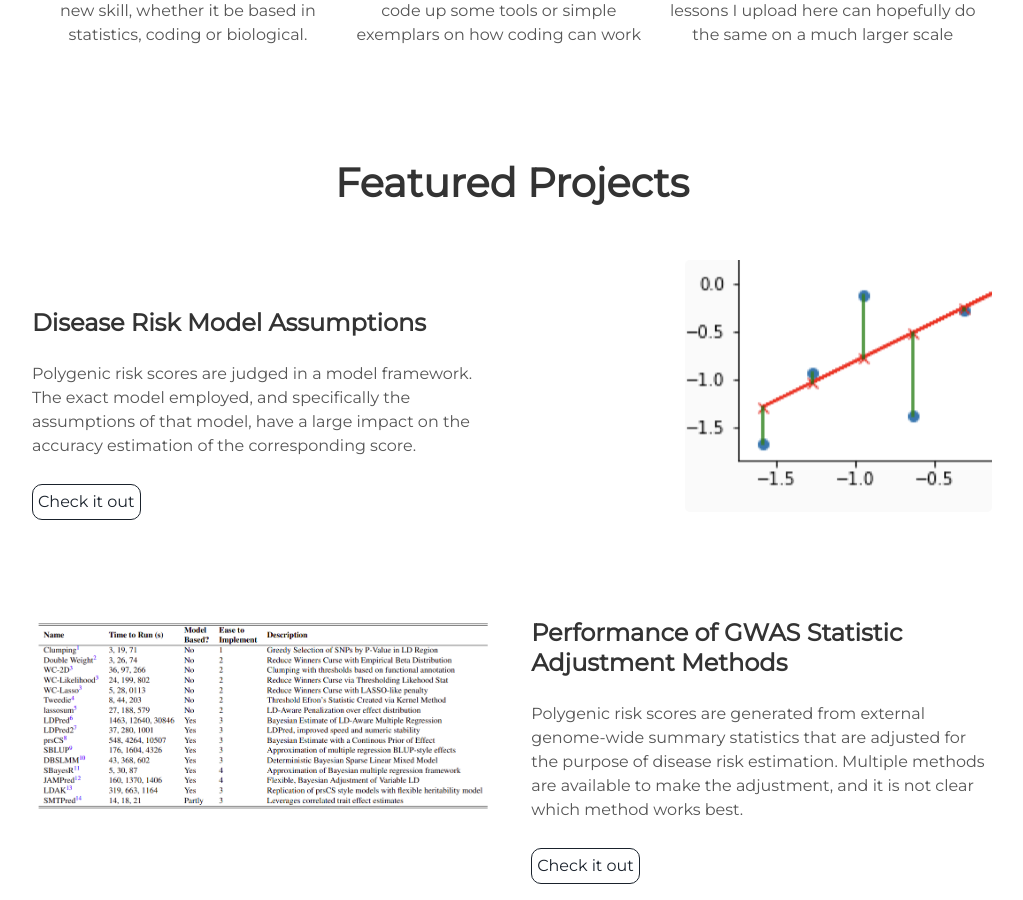
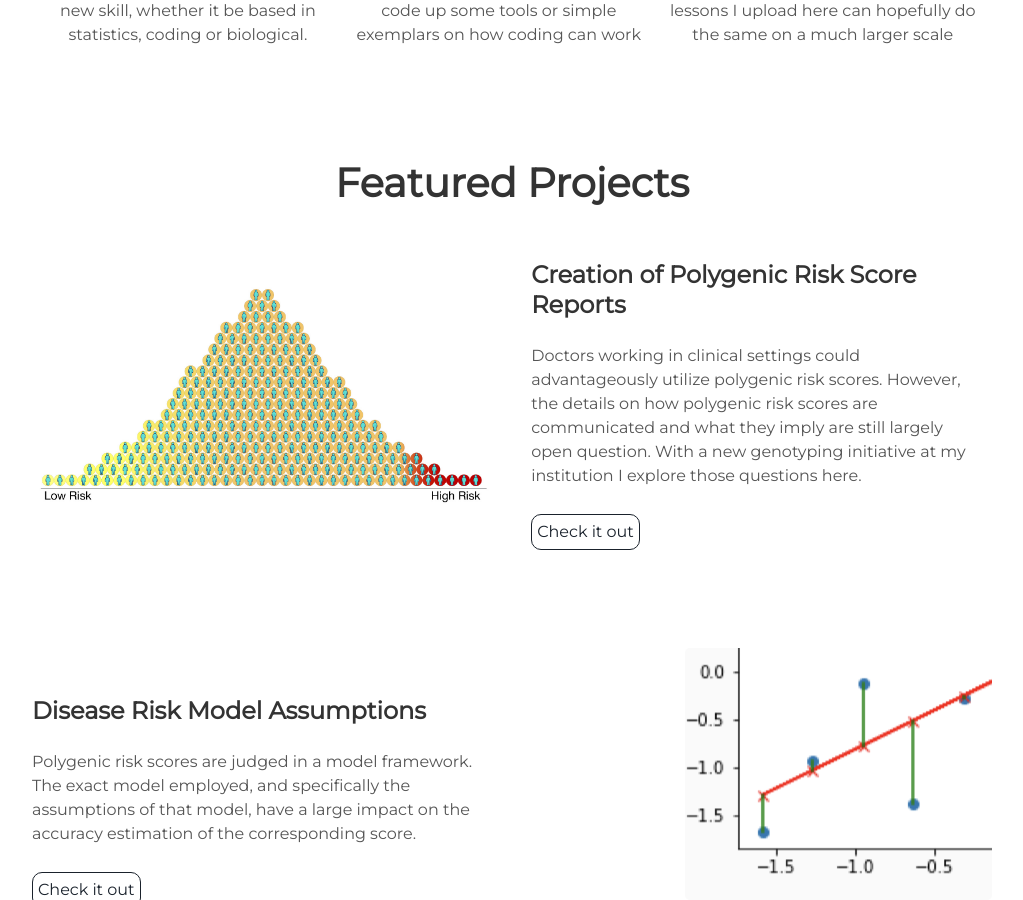
Before and after one commit to kulmsc/kulmsc.github.io, a Jekyll site: the page built from index.html, in a window 1280 px wide and 900 px high, scrolled down 1487 px. Shown: the whole window, without its empty margins (128-1151 px from the left). Built offline with Jekyll 4.4.1, drawn with Linux system fonts in a browser that asks for light colours; nearby versions of some CDN libraries.

Commit message:
first commit

```diff
--- a/_includes/projects.html
+++ b/_includes/projects.html
@@ -3,6 +3,20 @@
 </div>
 
 
+
+<div class="user-projects">
+  <div class="images-left">
+    <img alt="prs_methods" src="{{ "/assets/img/prs-bell_0.jpg" | prepend: site.baseurl }}" />
+  </div>
+  <div class="contents-right">
+    <h3> Creation of Polygenic Risk Score Reports </h3>
+    <p>Doctors working in clinical settings could advantageously utilize polygenic risk scores.  However, the details on how polygenic risk scores are communicated and what they imply are still largely open question. With a new genotyping initiative at my institution I explore those questions here. </p>
+    <a class="project-link" href="https://kulmsc.github.io/prs_reports/">Check it out</a>
+  </div>
+</div>
+
+<br>
+<br>
 
 <div class="user-projects">
   <div class="images-right">
```
Also changed, not shown: pages/11_model_assumptions.md (+11 -12 lines), assets/img/prs-bell_0.jpg (added), 3 other files.
